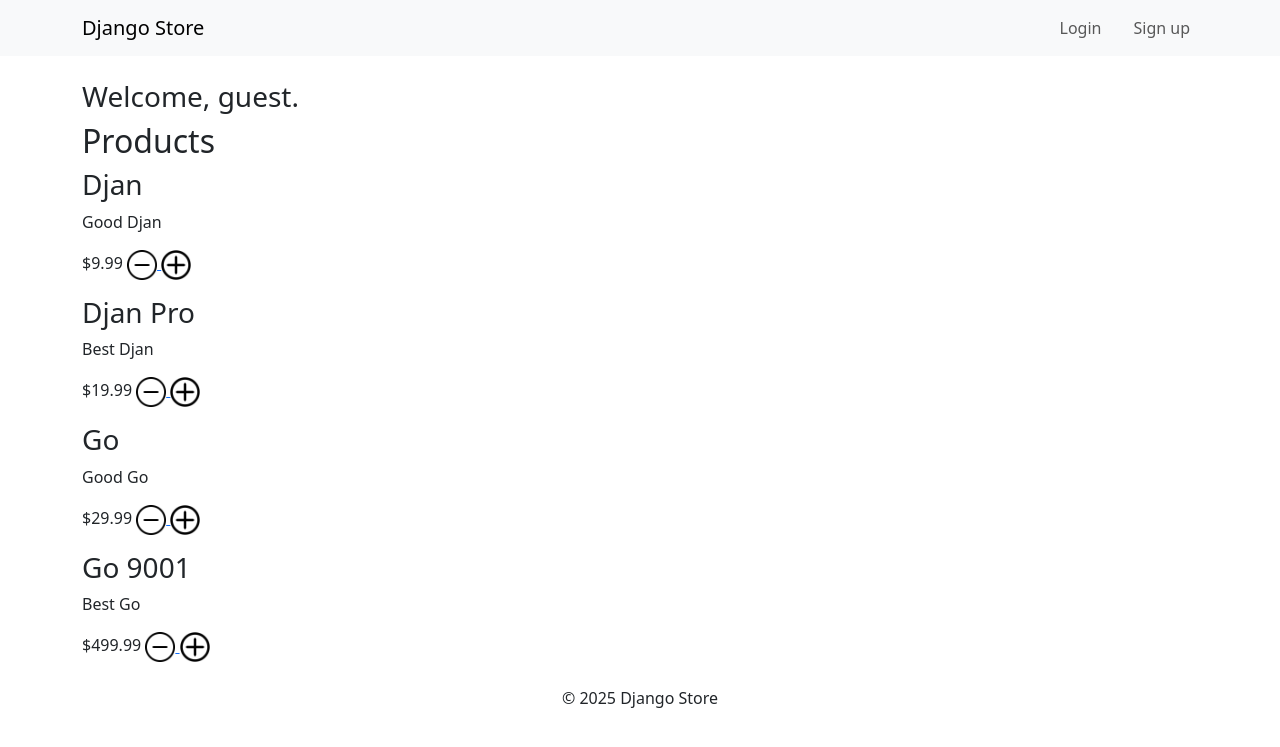
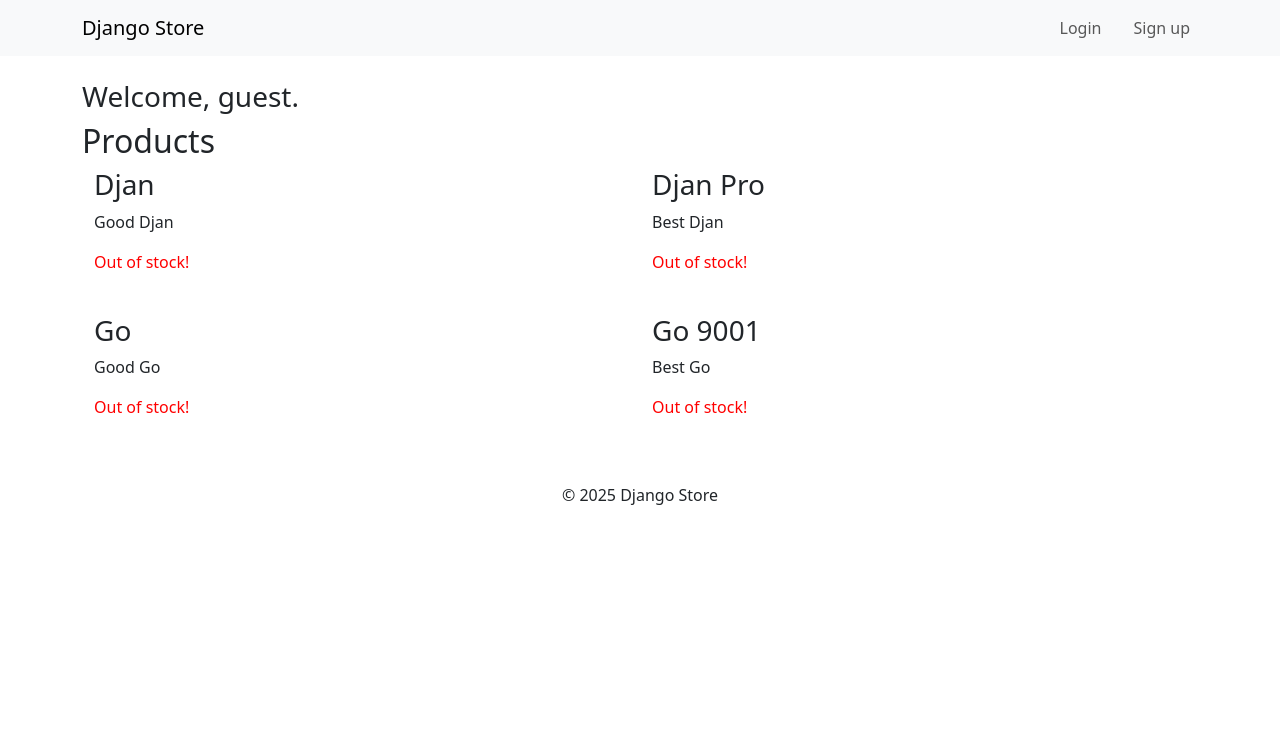
Before and after one commit to lucas-poirier/django_storefront, a Django app: page / in a window 1280 px wide. Shown: the top 747 px of the page. Run offline with Django 5.2, Linux system fonts and the light colour scheme; data comes from the database, SQL or seed files in the repository.

Commit message:
added inventory and grid layout

```diff
--- a/shop/models.py
+++ b/shop/models.py
@@ -7,6 +7,7 @@ class Product(models.Model):
     name = models.CharField(max_length=255)
     price = models.DecimalField(max_digits=5, decimal_places=2)
     description = models.TextField()
+    stock = models.PositiveIntegerField(default=0)
     #image = models.ImageField(upload_to='products/')
 
     def __str__(self):
--- a/shop/templates/shop/product_list.html
+++ b/shop/templates/shop/product_list.html
@@ -11,13 +11,27 @@
 
 <h2>Products</h2>
 
+<div class="container">
+    <div class="row">
         {% for product in products %}
-        <div>
+            <div class="col-md-6 mb-4">
+                <div class="product-block">
                 <h3>{{ product.name }}</h3>
                 <p>{{ product.description }}</p>
+                <p> {% if product.stock < 5 %}
+                        {% if product.stock == 0 %}
+                            <span style="color: red;">Out of stock!</span>
+                        {% else %}
+                            <span style="color: red;">Only {{ product.stock }} left in stock!</span>
+                        {% endif %}
+                    {% endif %}
+                </p>
+                {% if product.stock > 0 %}
                 <p>${{ product.price }}
-            <a href="{% url 'remove_one_from_cart' product.id %}" class=""btn btn-primary">
-                <img src=" {% static 'images/button-minus-icon.png' %}" alt="Remove from Cart" style="width: 30px; height: 30px;">
+
+                        <a href="{% url 'remove_one_from_cart' product.id %}">
+                            <img src=" {% static 'images/button-minus-icon.png' %}" alt="Remove from Cart"
+                                    style="width: 30px; height: 30px;">
                         </a>
                         {% for cart_item in cart_items %}
                             {% if cart_item.product == product %}
@@ -26,12 +40,19 @@
                                 {% endif %}
                             {% endif %}
                         {% endfor %}
-            <a href="{% url 'add_to_cart' product.id %}" class=""btn btn-primary">
-                <img src=" {% static 'images/button-plus-icon.png' %}" alt="Add to Cart" style="width: 30px; height: 30px;">
+                        <a href="{% url 'add_to_cart' product.id %}">
+                            <img src=" {% static 'images/button-plus-icon.png' %}" alt="Add to Cart"
+                                    style="width: 30px; height: 30px;">
                         </a>
+
                 </p>
+                {% endif %}
+            </div>
+
 
             </div>
         {% endfor %}
+    </div>
+</div>
 
 {% endblock %}
--- a/shop/views.py
+++ b/shop/views.py
@@ -39,7 +39,7 @@ def add_to_cart(request, product_id):
     product = get_object_or_404(Product, id=product_id)
     cart, created = Cart.objects.get_or_create(user=request.user)
     cart_item, created = CartItem.objects.get_or_create(cart=cart, product=product)
-    if not created:
+    if not created and cart_item.quantity < product.stock:
         cart_item.quantity += 1
         cart_item.save()
     return redirect("product_list")
@@ -75,5 +75,10 @@ def cart_detail(request):
 
 def buy(request):
     cart = get_object_or_404(Cart, user=request.user)
-    cart_items = cart.items.all().delete()
+    cart_items = cart.items.all()
+    for cart_item in cart_items:
+        product = cart_item.product
+        product.stock -= cart_item.quantity
+        product.save()
+        cart_item.delete()
     return render(request, "cart/buy.html")
```
Lines whose indentation alone changed are shown as unchanged.
